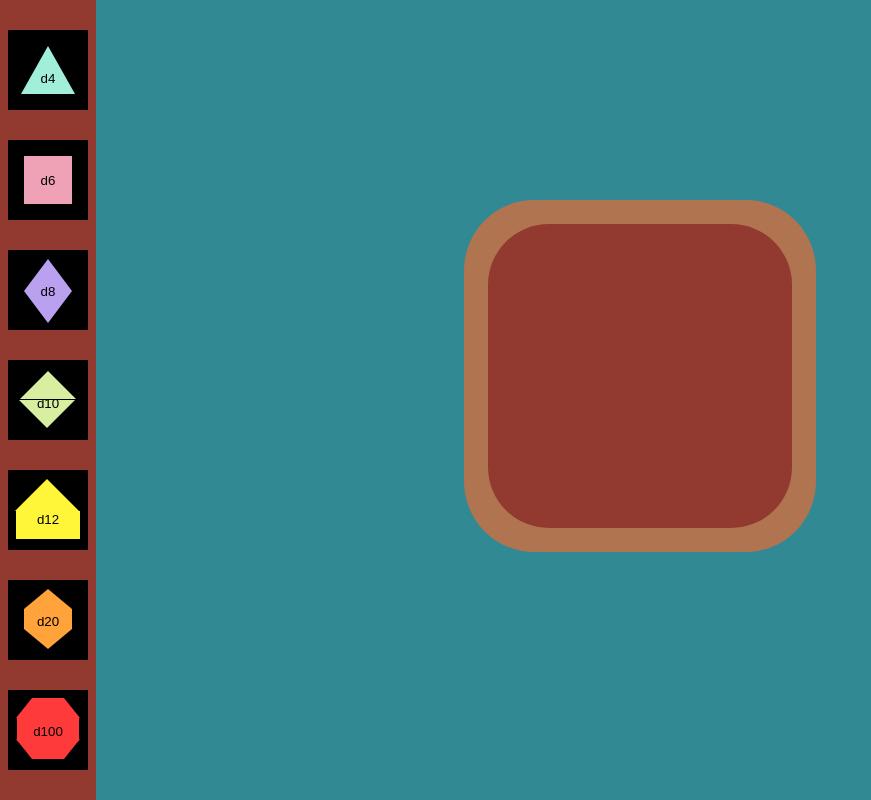
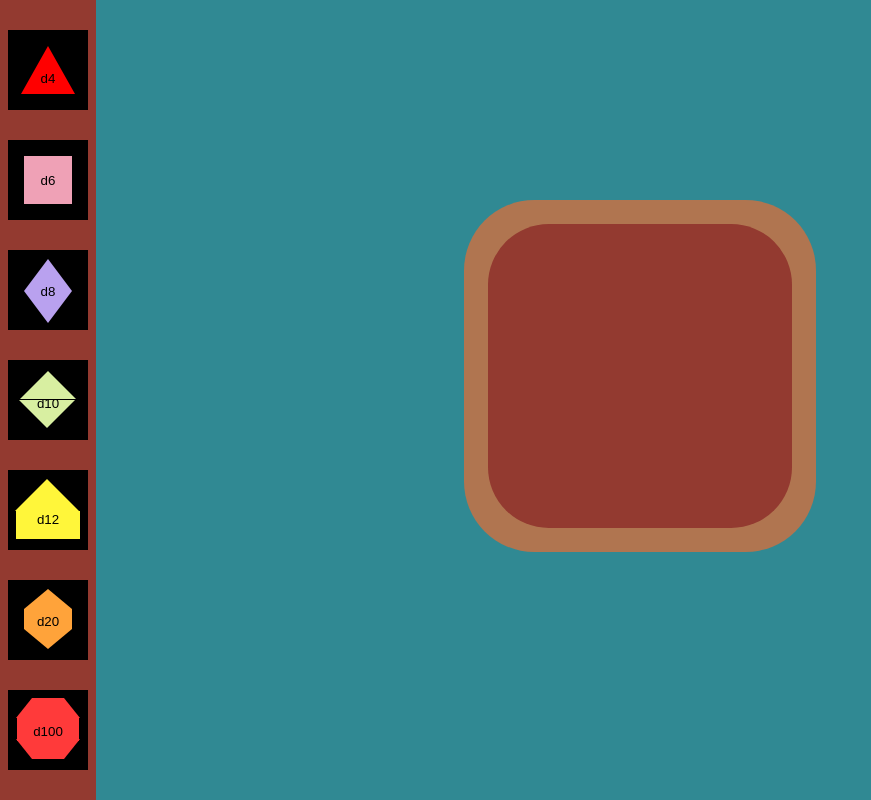
Before and after one commit to Normilando/dadosDeRPG, a plain HTML site: page index.html in a window 1280 px wide. Shown: the whole page, without its empty margins (0-871 px from the left). Drawn offline with Linux system fonts and the light colour scheme.

Commit message:
mudei cor do d4 pra vermelho

```diff
--- a/index.css
+++ b/index.css
@@ -41,7 +41,7 @@ button {
 #d4 {
 	border-left: 1.7rem solid transparent;
 	border-right: 1.7rem solid transparent;
-	border-bottom: 3rem solid #A1EFDB;
+	border-bottom: 3rem solid red;
 }
 
 #d4 p {
@@ -224,7 +224,6 @@ button {
 
 #numero-final {
     font-size: 4rem;
-    color: ;
 }
 
 @media screen and (max-width: 600px) {
```
